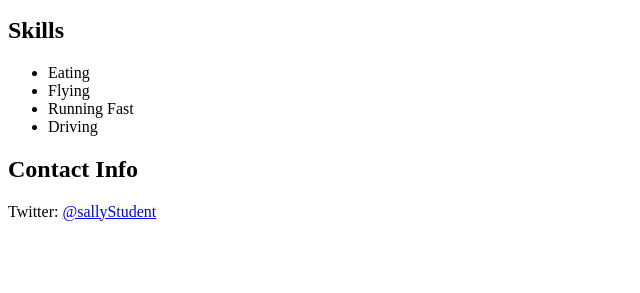
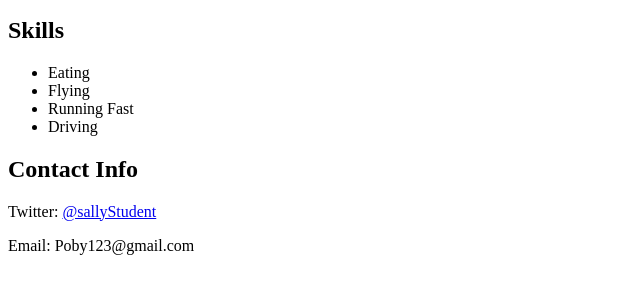
Before and after one commit to mattoertel/About-Me, a plain HTML site: page index.html in a window 1280 px wide. Shown: the part 101-394 px from the top of the page, without its empty margins (0-640 px from the left). Drawn offline with Linux system fonts and the light colour scheme.

Commit message:
Update index.html
Added email to contact info. Testing how to update the website on the github hosted link.

```diff
--- a/index.html
+++ b/index.html
@@ -12,6 +12,7 @@
   </ul>
   <h2>Contact Info</h2>
   <p>Twitter: <a href="https://twitter.com/sallyStudent">@sallyStudent</a></p>
+  <p>Email: Poby123@gmail.com</p>
 </div>
 
 </html>
```
